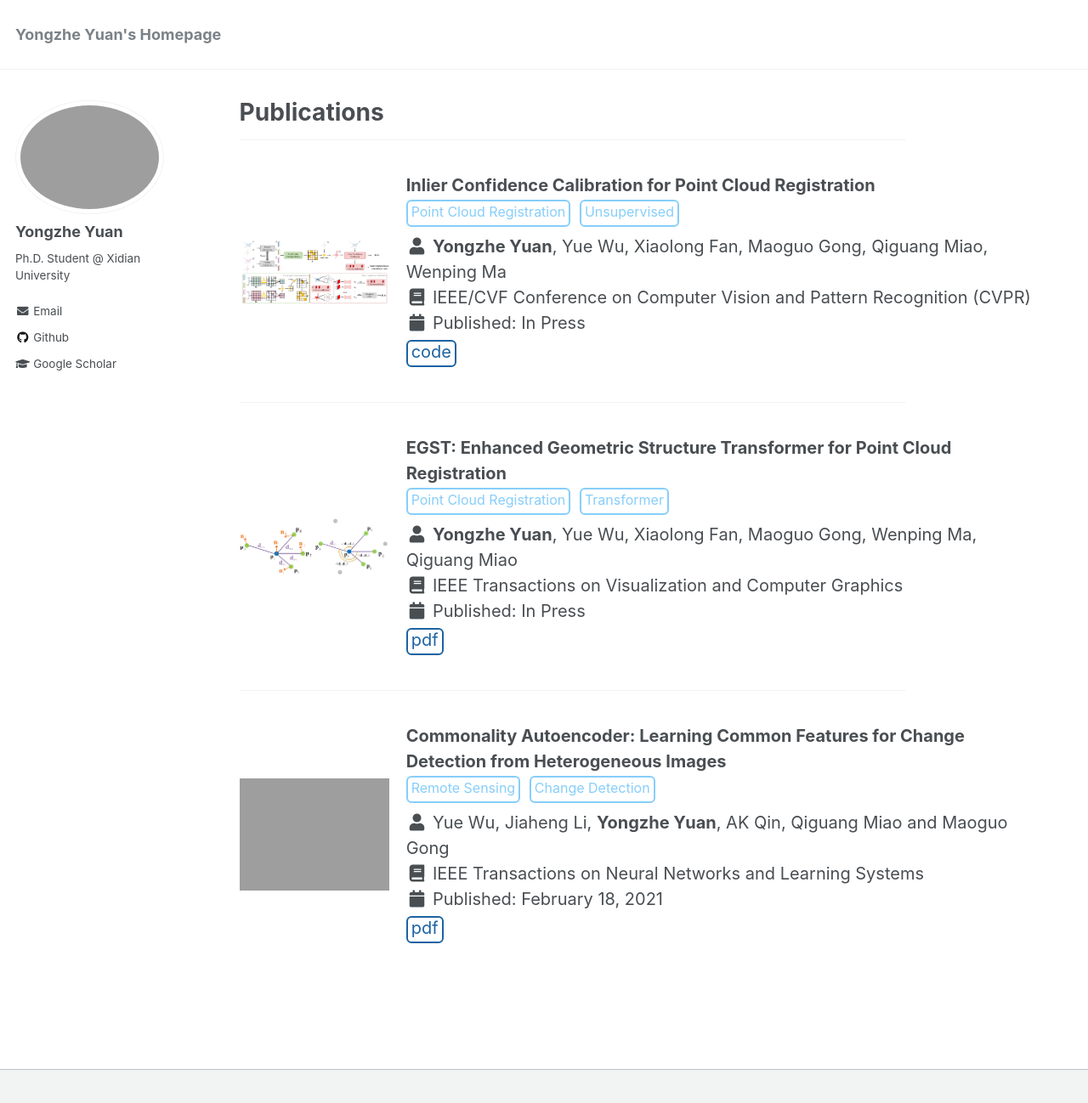
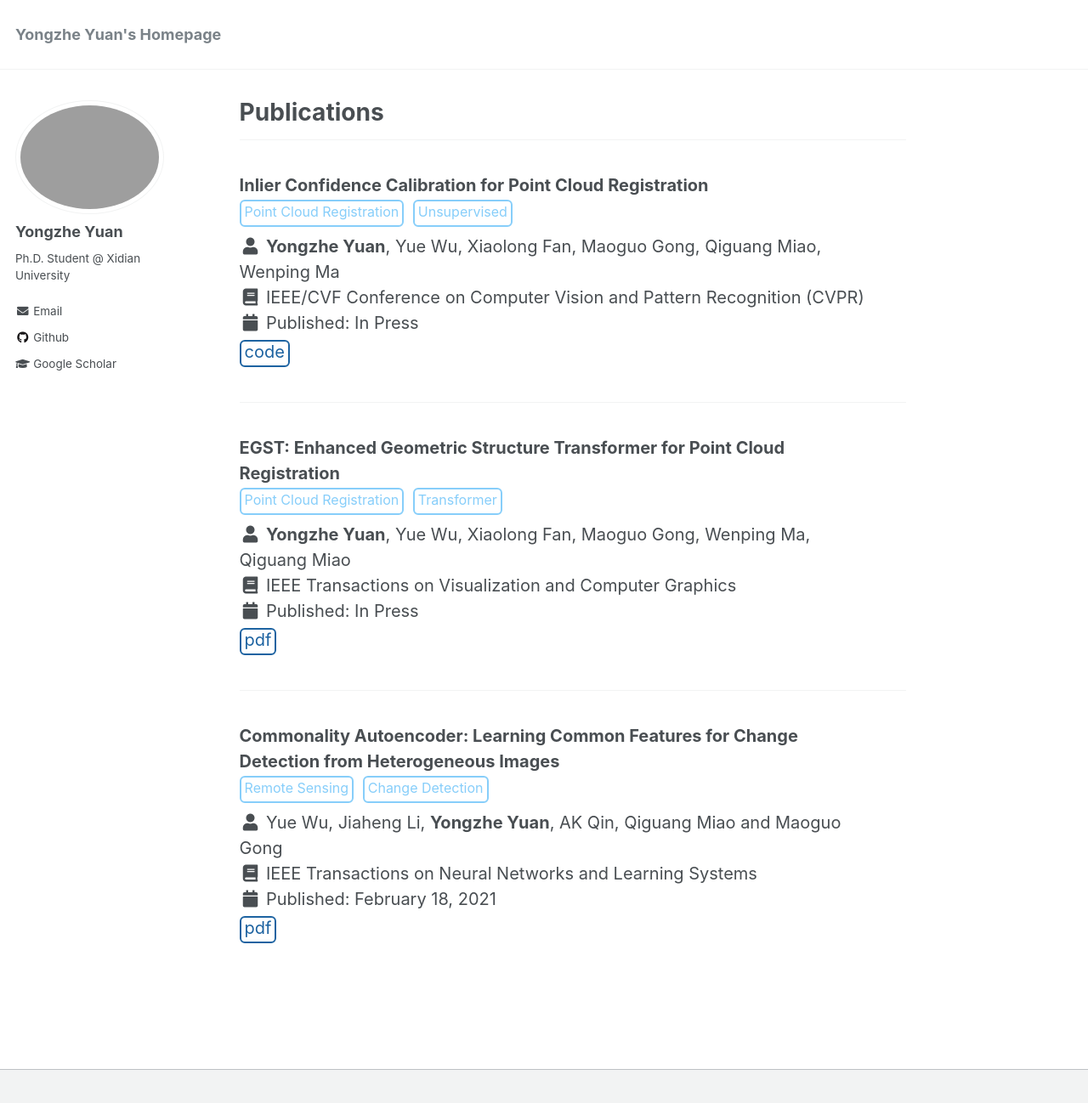
Before and after one commit to YYZMARS/YYZMARS.github.io, a Jekyll site: the page built from _pages/publications.md, in a window 1280 px wide and 1331 px high. Shown: the top 1298 px of the window at 85% size. Built offline with Jekyll 4.4.1, drawn with Linux system fonts in a browser that asks for light colours.

Commit message:
Update publications.md

```diff
--- a/_pages/publications.md
+++ b/_pages/publications.md
@@ -12,5 +12,5 @@ author_profile: true
 {% include base_path %}
 
 {% for post in site.publications reversed %}
-  {% include archive-single-pub.html %}
+  {% include archive-single-pub2.html %}
 {% endfor %}
```
